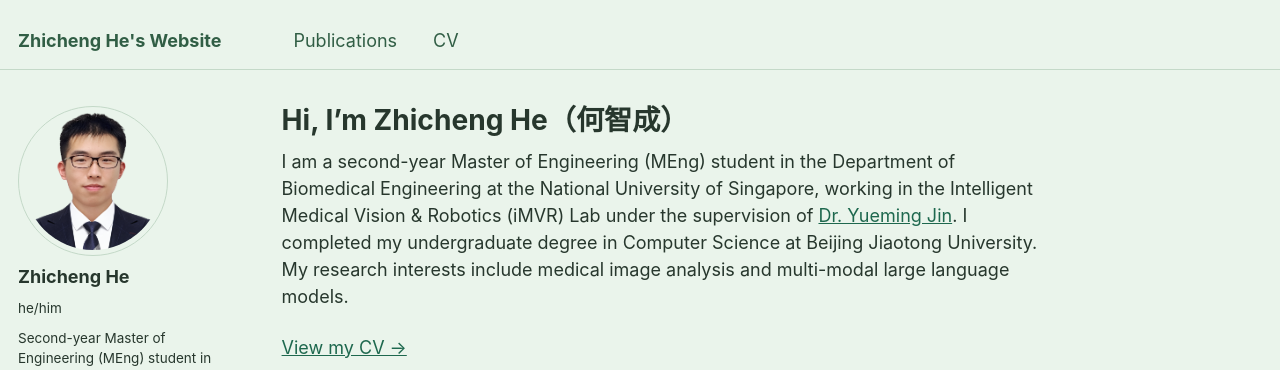
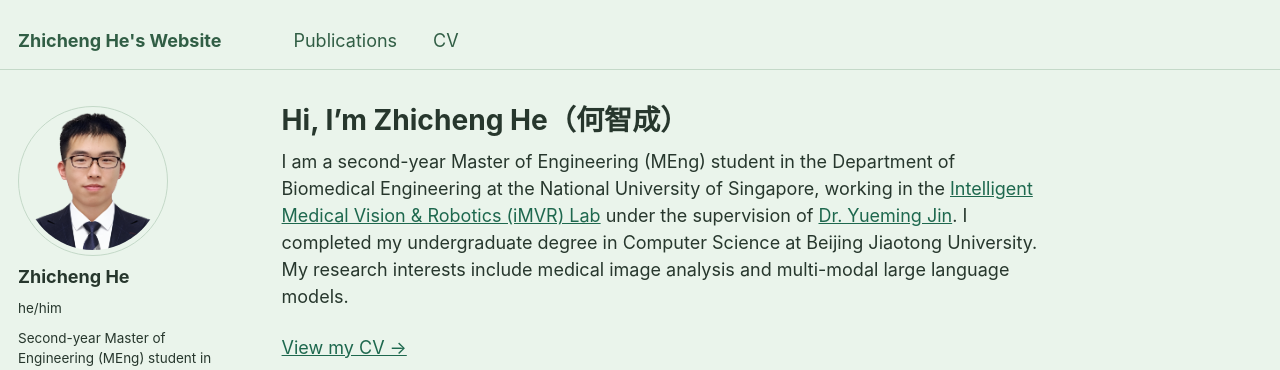
Before and after one commit to hezhicheng2002/hezhicheng2002.github.io, a Jekyll site: the page built from _pages/about.md, in a window 1280 px wide and 900 px high. Shown: the top 370 px of the window. Built offline with Jekyll 4.4.1, drawn with Linux system fonts in a browser that asks for light colours; some web fonts are replaced; some of the changed lines change nothing that is shown.

Commit message:
Link iMVR Lab in introduction

```diff
--- a/_pages/about.md
+++ b/_pages/about.md
@@ -8,7 +8,7 @@
   - /about.html
 ---
 
-I am a second-year Master of Engineering (MEng) student in the Department of Biomedical Engineering at the National University of Singapore, working in the Intelligent Medical Vision & Robotics (iMVR) Lab under the supervision of [Dr. Yueming Jin](https://yuemingjin.github.io/). I completed my undergraduate degree in Computer Science at Beijing Jiaotong University. My research interests include medical image analysis and multi-modal large language models.
+I am a second-year Master of Engineering (MEng) student in the Department of Biomedical Engineering at the National University of Singapore, working in the [Intelligent Medical Vision & Robotics (iMVR) Lab](https://github.com/jinlab-imvr) under the supervision of [Dr. Yueming Jin](https://yuemingjin.github.io/). I completed my undergraduate degree in Computer Science at Beijing Jiaotong University. My research interests include medical image analysis and multi-modal large language models.
 
 [View my CV →](/cv/)
 
```
